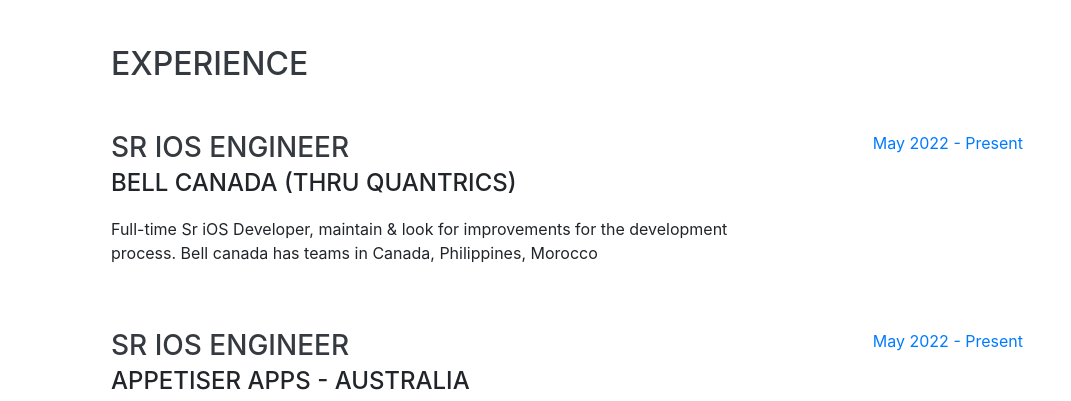
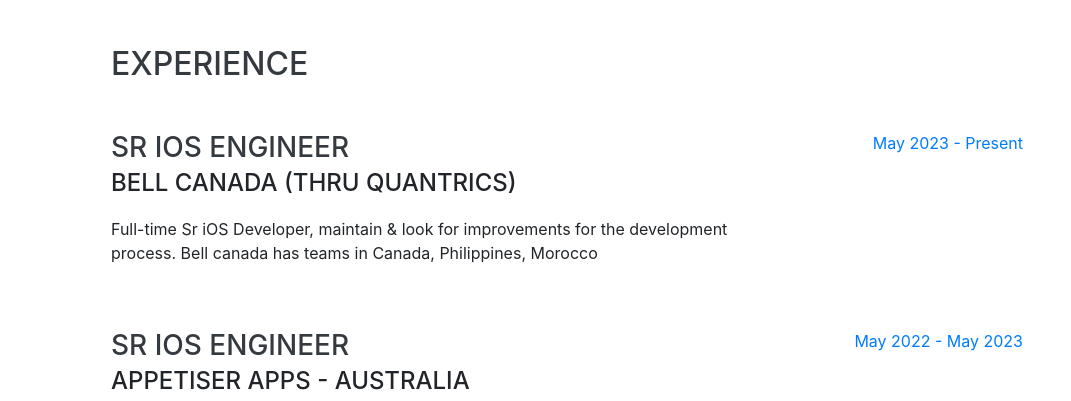
Before and after one commit to johnroque/johnroque.github.io, a website with bundled scripts: page index.html in a window 1280 px wide. Shown: the part 804-1205 px from the top of the page, without its empty margins (209-1280 px from the left). Built offline with nearby package versions, Linux system fonts and the light colour scheme; a web font is replaced by a local one.

Commit message:
Update expirience

```diff
--- a/index.html
+++ b/index.html
@@ -104,7 +104,7 @@
             </p>
           </div>
           <div class="resume-date text-md-right">
-            <span class="text-primary">May 2022 - Present</span>
+            <span class="text-primary">May 2023 - Present</span>
           </div>
         </div>
 
@@ -117,7 +117,7 @@
             </p>
           </div>
           <div class="resume-date text-md-right">
-            <span class="text-primary">May 2022 - Present</span>
+            <span class="text-primary">May 2022 - May 2023</span>
           </div>
         </div>
 
```
